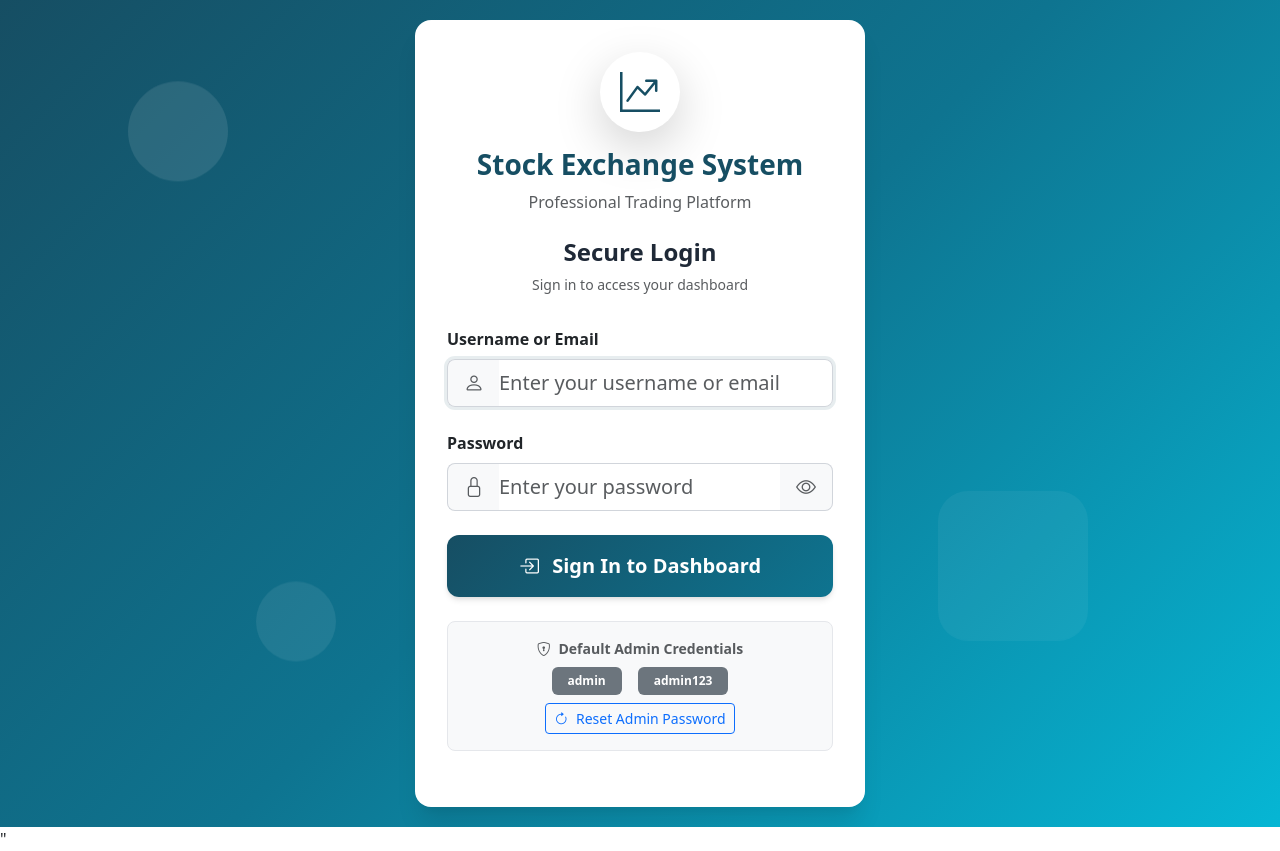
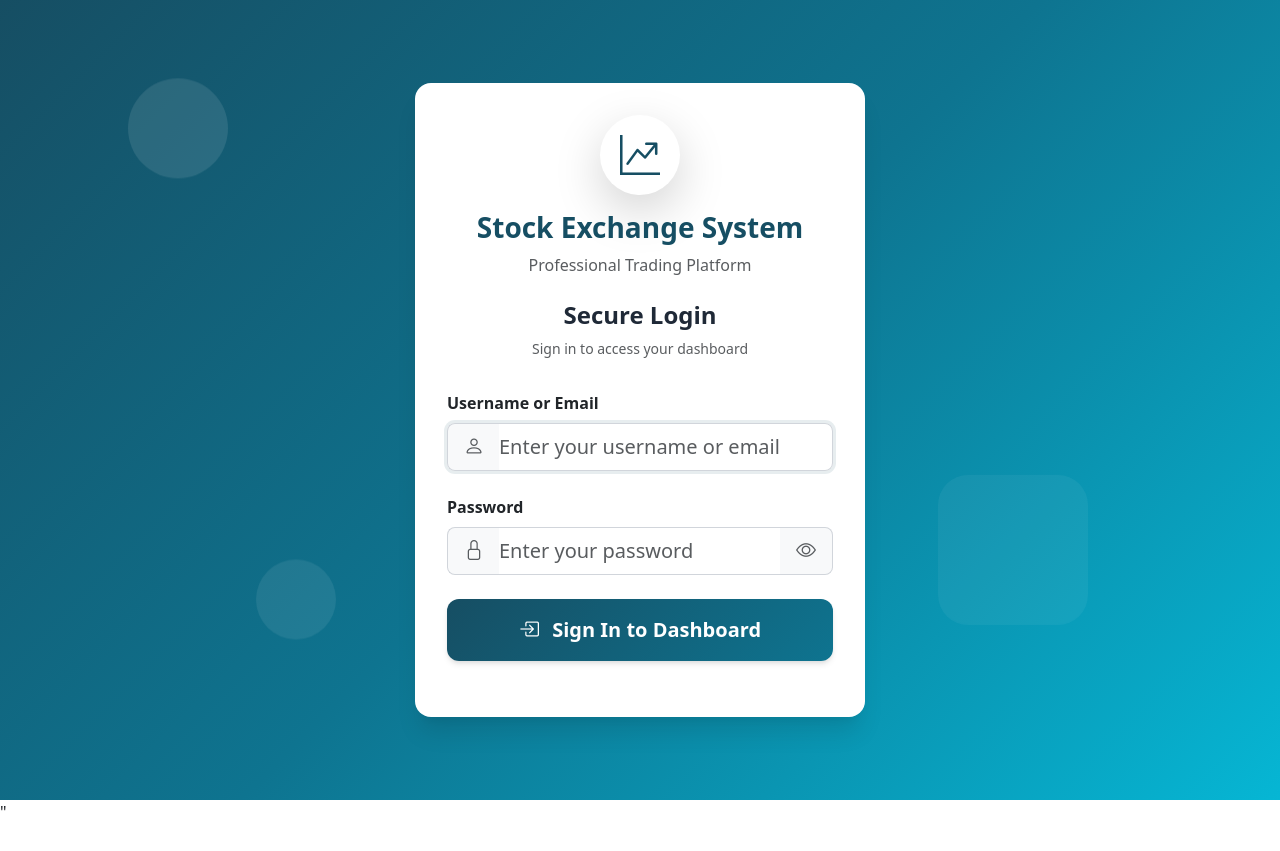
Before and after one commit to Dynastry25/Stockex-Pro, a PHP site: page /stockex/auth/login.php in a window 1280 px wide. After the commit the page ends 811 px from the top, so only its background shows below. Run offline with PHP 8.4, Linux system fonts and the light colour scheme.

Commit message:
Remove dummy credentials

```diff
--- a/auth/login.php
+++ b/auth/login.php
@@ -426,23 +426,7 @@ $page_title = 'Login';
                     </div>
                 </form>
 
-                <!-- Enhanced admin credentials section with better styling -->
-                <div class="text-center mb-4">
-                    <div class="bg-light rounded-3 p-3 border" style="border-color: #e5e7eb !important;">
-                        <small class="text-muted d-block mb-2">
-                            <i class="bi bi-shield-lock me-1"></i>
-                            <strong>Default Admin Credentials</strong>
-                        </small>
-                        <div class="d-flex justify-content-center gap-3 mb-2">
-                            <span class="badge bg-secondary px-3 py-2">admin</span>
-                            <span class="badge bg-secondary px-3 py-2">admin123</span>
-                        </div>
-                        <a href="../setup/create_admin.php" class="btn btn-sm btn-outline-primary">
-                            <i class="bi bi-arrow-clockwise me-1"></i>
-                            Reset Admin Password
-                        </a>
-                    </div>
-                </div>
+
             </div>
         </div>
     </div>
```
